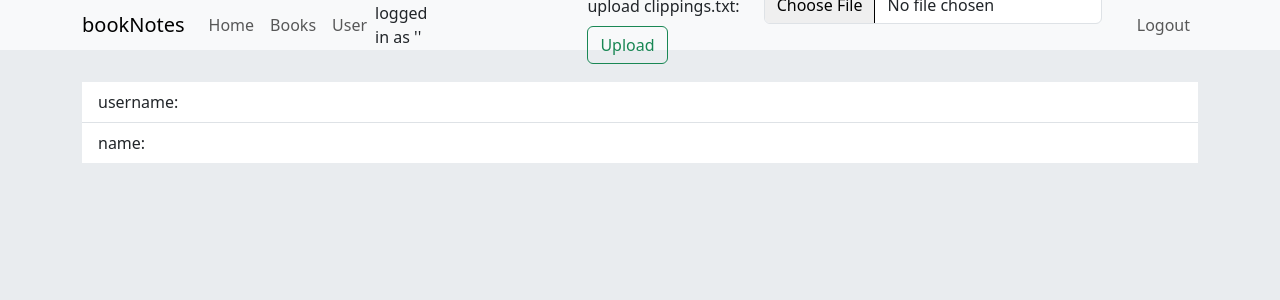
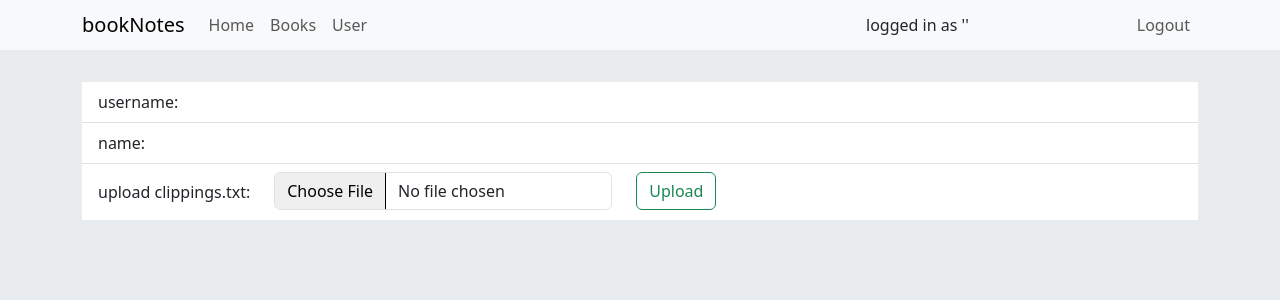
Before and after one commit to LLukasLL/bookNotes, a React (Create React App) app in the folder booknotes-frontend/: page /user in a window 1280 px wide. Shown: the top 300 px of the page. Built offline with nearby package versions, Linux system fonts and the light colour scheme; sample sign-in values are in the browser's storage.

Commit message:
moved upload clippings.txt Form to UserPage, simplified Header-component

```diff
--- a/booknotes-frontend/src/App.js
+++ b/booknotes-frontend/src/App.js
@@ -15,7 +15,6 @@ import BookNotes from "./components/BookNotes"
 import Register from './components/Register'
 import UserPage from './components/UserPage'
 
-import userService from './services/user'
 import auth from './services/auth'
 
 function App() {
@@ -118,6 +117,8 @@ function App() {
             element={<UserPage
               user={user}
               setErrorMessage={setErrorMessage}
+              setMessage={setMessage}
+              setLoading={setLoading}
             />}
           />
         </Routes>
--- a/booknotes-frontend/src/components/Header.js
+++ b/booknotes-frontend/src/components/Header.js
@@ -1,65 +1,12 @@
 import Container from 'react-bootstrap/Container';
 import Nav from 'react-bootstrap/Nav';
 import Navbar from 'react-bootstrap/Navbar';
-import NavDropdown from 'react-bootstrap/NavDropdown';
-import Form from 'react-bootstrap/Form'
-import Button from 'react-bootstrap/Button';
-import Row from 'react-bootstrap/Row';
-import Col from 'react-bootstrap/Col';
 
-import { useEffect, useState } from 'react';
 import { useNavigate } from 'react-router-dom';
 
-import clippingsService from '../services/clippings'
-
-const Header = ({ user, logout, setActiveBook, setLoading, setMessage }) => {
-  const [file, setFile] = useState(null)
-  const [clippingsString, setClippingsString] = useState(null)
+const Header = ({ user, logout, setMessage }) => {
 
   const navigate = useNavigate()
-
-  const handleFileChange = ({ target }) => setFile(target.files[0])
-
-  const handleFileSubmit = async e => {
-    e.preventDefault()
-    if (file) {
-      // { clippingsString: 'the File Content' }
-      let reader = new FileReader()
-      reader.onload = async e => {
-        setMessage('Upload and Database Update in progress')
-        setLoading(true)
-        setClippingsString(e.target.result)
-        const uploadObj = { clippingsString: e.target.result }
-        await clippingsService.upload(uploadObj)
-        setMessage('Upload finished')
-        setLoading(null)
-        setTimeout(() => {setMessage(null)}, 10000)
-      }
-      reader.readAsText(file)
-    }
-  }
-
-  const fileUpload = () => {
-    return (
-          <Form onSubmit={handleFileSubmit}>
-            <Row>
-                <Col md='auto'>
-                  <Form.Label style={{marginTop: '0.5rem'}}>upload clippings.txt: </Form.Label>
-                </Col>
-                <Col md='auto'>
-                  <Form.Control
-                    type="file"
-                    name='file'
-                    onChange={handleFileChange}
-                  />
-                </Col>
-              <Col md='auto'>
-                <Button variant="outline-success" type='submit'>Upload</Button>
-              </Col>
-            </Row>
-          </Form>
-    )
-  }
 
   return (
     <Navbar expand="lg" className="bg-body-tertiary">
@@ -72,9 +19,8 @@ const Header = ({ user, logout, setActiveBook, setLoading, setMessage }) => {
             <Nav.Link onClick={() => navigate('/books')}>Books</Nav.Link>
             <Nav.Link onClick={() => navigate('/user')}>User</Nav.Link>
           </Nav>
-            <Nav.Item style={{ paddingRight: '20vh'}}>logged in as '{user.username}'</Nav.Item>
+            { user && <Nav.Item style={{ paddingRight: '20vh'}}>logged in as '{user.username}'</Nav.Item>}
         </Navbar.Collapse>
-        {user && fileUpload()}
         <Nav>
           {user && <Nav.Link onClick={logout}>Logout</Nav.Link>}
         </Nav>
--- a/booknotes-frontend/src/components/UserPage.js
+++ b/booknotes-frontend/src/components/UserPage.js
@@ -1,14 +1,63 @@
 import ListGroup from 'react-bootstrap/ListGroup'
 import Container from "react-bootstrap/esm/Container"
+import Form from 'react-bootstrap/Form'
+import Button from 'react-bootstrap/Button';
+import Row from 'react-bootstrap/Row';
+import Col from 'react-bootstrap/Col';
+
+import { useEffect, useState } from 'react';
+import { useNavigate } from 'react-router-dom';
 
 import userService from '../services/user'
+import clippingsService from '../services/clippings'
 
-const UserPage = ({ user }) => {
+const UserPage = ({ user, setErrorMessage, setMessage, setLoading }) => {
+  const [file, setFile] = useState(null)
+  const [clippingsString, setClippingsString] = useState(null)
+
+  const handleFileSubmit = async e => {
+    e.preventDefault()
+    if (file) {
+      // { clippingsString: 'the File Content' }
+      let reader = new FileReader()
+      reader.onload = async e => {
+        setMessage('Upload and Database Update in progress')
+        setLoading(true)
+        setClippingsString(e.target.result)
+        const uploadObj = { clippingsString: e.target.result }
+        await clippingsService.upload(uploadObj)
+        setMessage('Upload finished')
+        setLoading(null)
+        setTimeout(() => {setMessage(null)}, 10000)
+      }
+      reader.readAsText(file)
+    }
+  }
+
   return (
     <Container>
       <ListGroup variant="flush">
         <ListGroup.Item>username: {user.username}</ListGroup.Item>
         <ListGroup.Item>name: {user.name}</ListGroup.Item>
+        <ListGroup.Item>
+          <Form onSubmit={handleFileSubmit}>
+            <Row>
+              <Col md='auto'>
+                <Form.Label style={{marginTop: '0.5rem'}}>upload clippings.txt: </Form.Label>
+              </Col>
+              <Col md='auto'>
+                <Form.Control
+                  type="file"
+                  name='file'
+                  onChange={({ target }) => setFile(target.files[0])}
+                />
+              </Col>
+              <Col md='auto'>
+                <Button variant="outline-success" type='submit'>Upload</Button>
+              </Col>
+            </Row>
+          </Form>
+        </ListGroup.Item>
       </ListGroup>
     </Container>
   )
```
Also changed, not shown: 1 other file (tests, documents, lock files or other folders).
